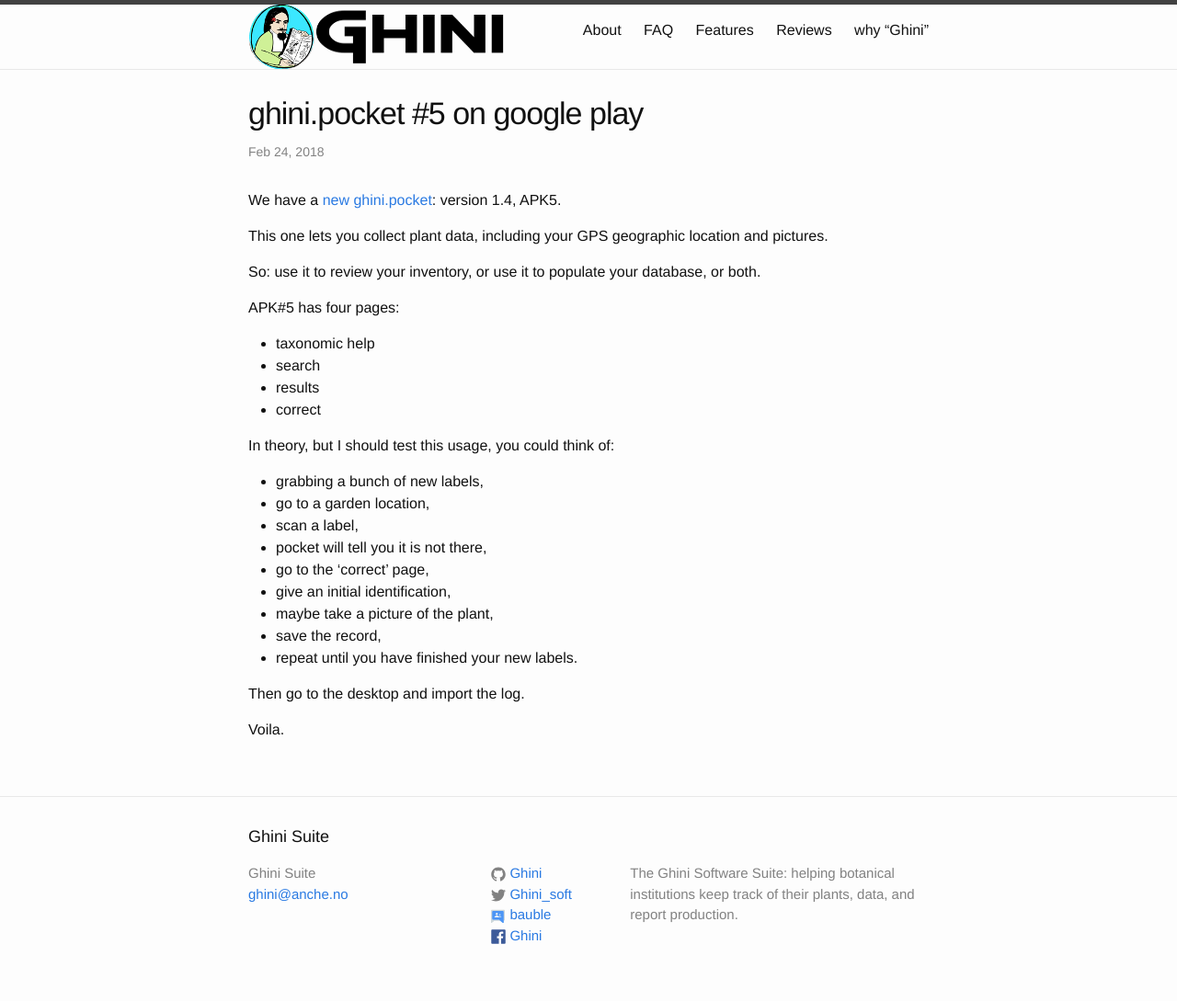
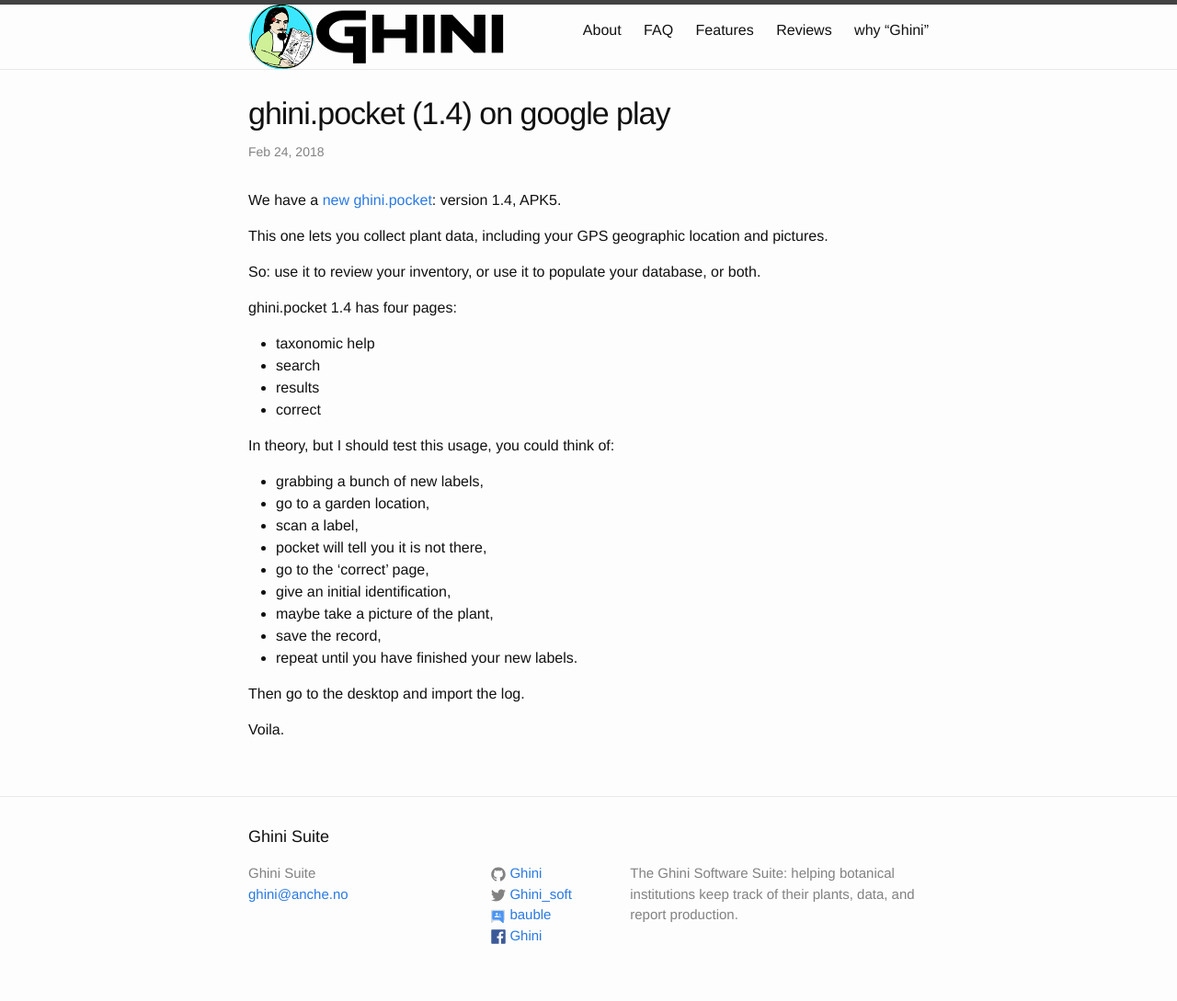
Before and after one commit to Ghini/ghini.github.io, a Jekyll site: the page built from _posts/2018-02-24-pocket.md, in a window 1280 px wide. Shown: the whole page at 92% size. Built offline with Jekyll 4.4.1, drawn with Linux system fonts in a browser that asks for light colours.

Commit message:
mentioning publication

```diff
--- a/_posts/2018-02-24-pocket.md
+++ b/_posts/2018-02-24-pocket.md
@@ -1,6 +1,6 @@
 ---
 layout: post
-title:  "ghini.pocket #5 on google play"
+title:  "ghini.pocket (1.4) on google play"
 date:   2018-02-24 12:00 -05:00
 categories: software
 ---
@@ -13,7 +13,7 @@
 
 So: use it to review your inventory, or use it to populate your database, or both.
 
-APK#5 has four pages:
+ghini.pocket 1.4 has four pages:
 
 - taxonomic help
 - search
```
Also changed, not shown: _posts/2017-12-21-ghini.pocket.md (+2 -2 lines), _posts/2018-04-03-enhancing-mobile-data-collection.md (+1 -1 lines).
